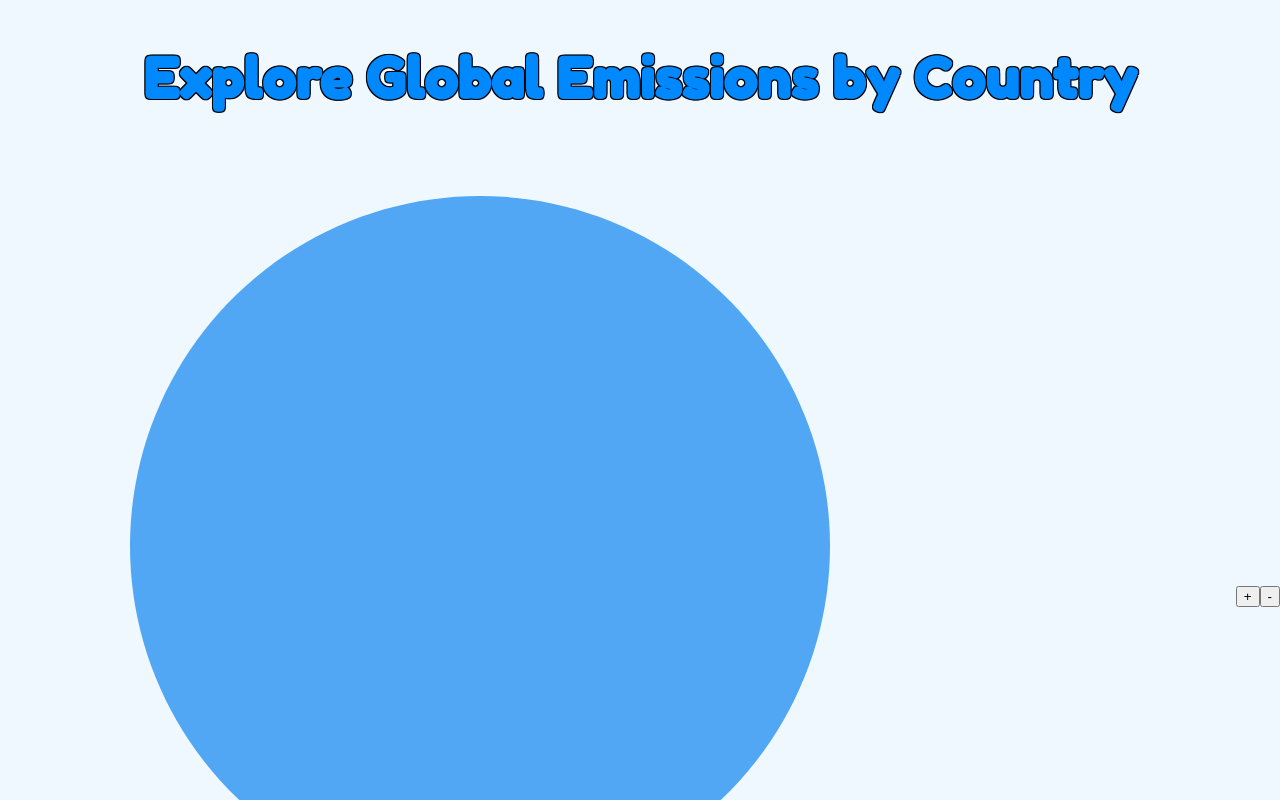
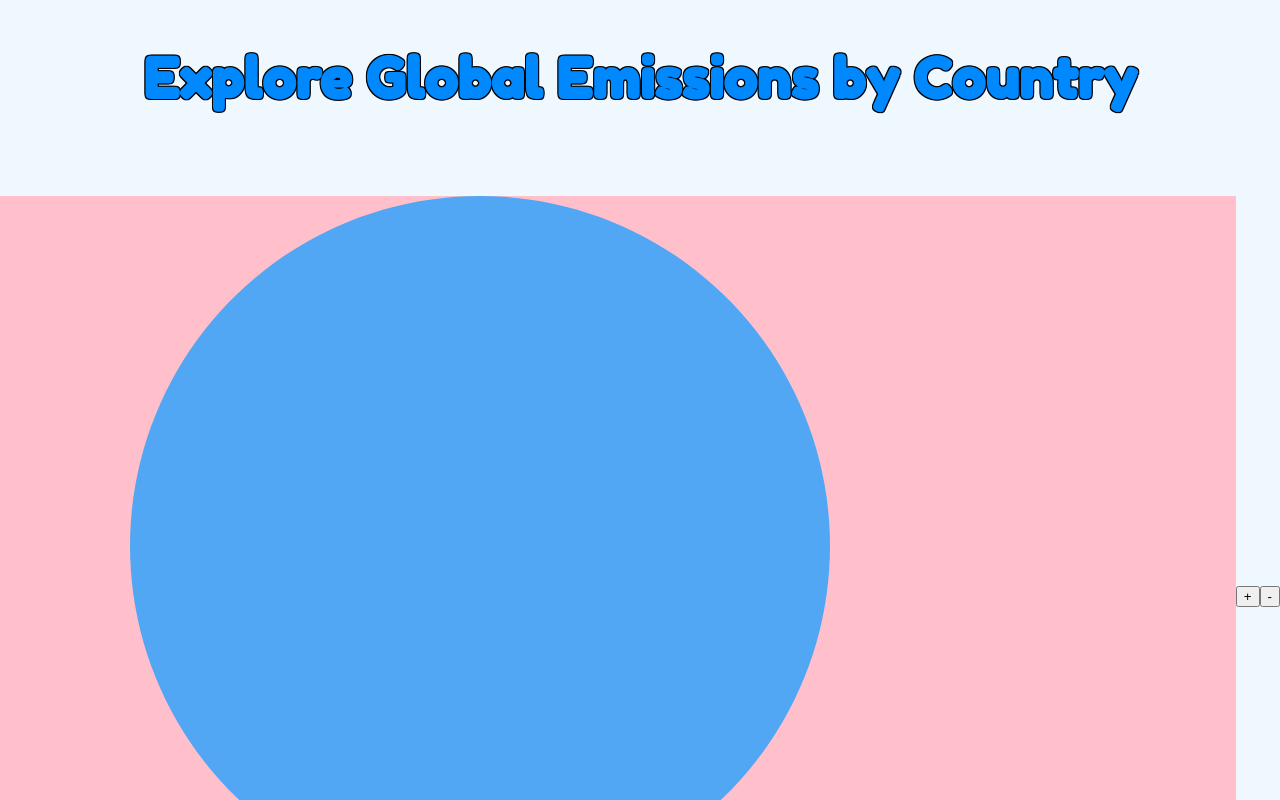
Before and after one commit to mmrector8/EmissionsVisualizer, a React (Create React App) app: page / in a window 1280 px wide. Shown: the top 800 px of the page. Built offline with nearby package versions, Linux system fonts and the light colour scheme; no server answers.

Commit message:
globe not centering

```diff
--- a/src/components/Map/index.jsx
+++ b/src/components/Map/index.jsx
@@ -6,7 +6,6 @@ import { useCO2Data } from "../../util/CO2-Provider";
 import Globe from "./GlobeMarks";
 
 const Map = ()=> {
-    // const CO2Data = useCO2Data();
     const svgRef = useRef(null);
     const [data, setData] = useState("");
     const [scale, setScale] = useState(350)
@@ -33,9 +32,11 @@ const Map = ()=> {
 
      return (
         <>
-            <svg className='svg'  >
+        <div className="svg-container">
+            <svg className='svg' >
                 <Globe data={data} scale={scale}/>
             </svg>
+         </div>
             <button onClick={increaseScale}>+</button>
             <button onClick={decreaseScale}>-</button>
          </>
--- a/src/components/Map/map.css
+++ b/src/components/Map/map.css
@@ -1,10 +1,15 @@
-.svg {
-    /* padding-top: 200px; */
-    width: 100%;
-    height: 100%;
+.svg-container {
     display: flex;
     align-items: center;
     justify-content: center;
+    background-color: pink;
+    width: 100vw;
+    height: 100vh;
+}
+
+.svg {
+    width: 100%;
+    height: 100%;
 }
 
 .marks .sphere {
```
